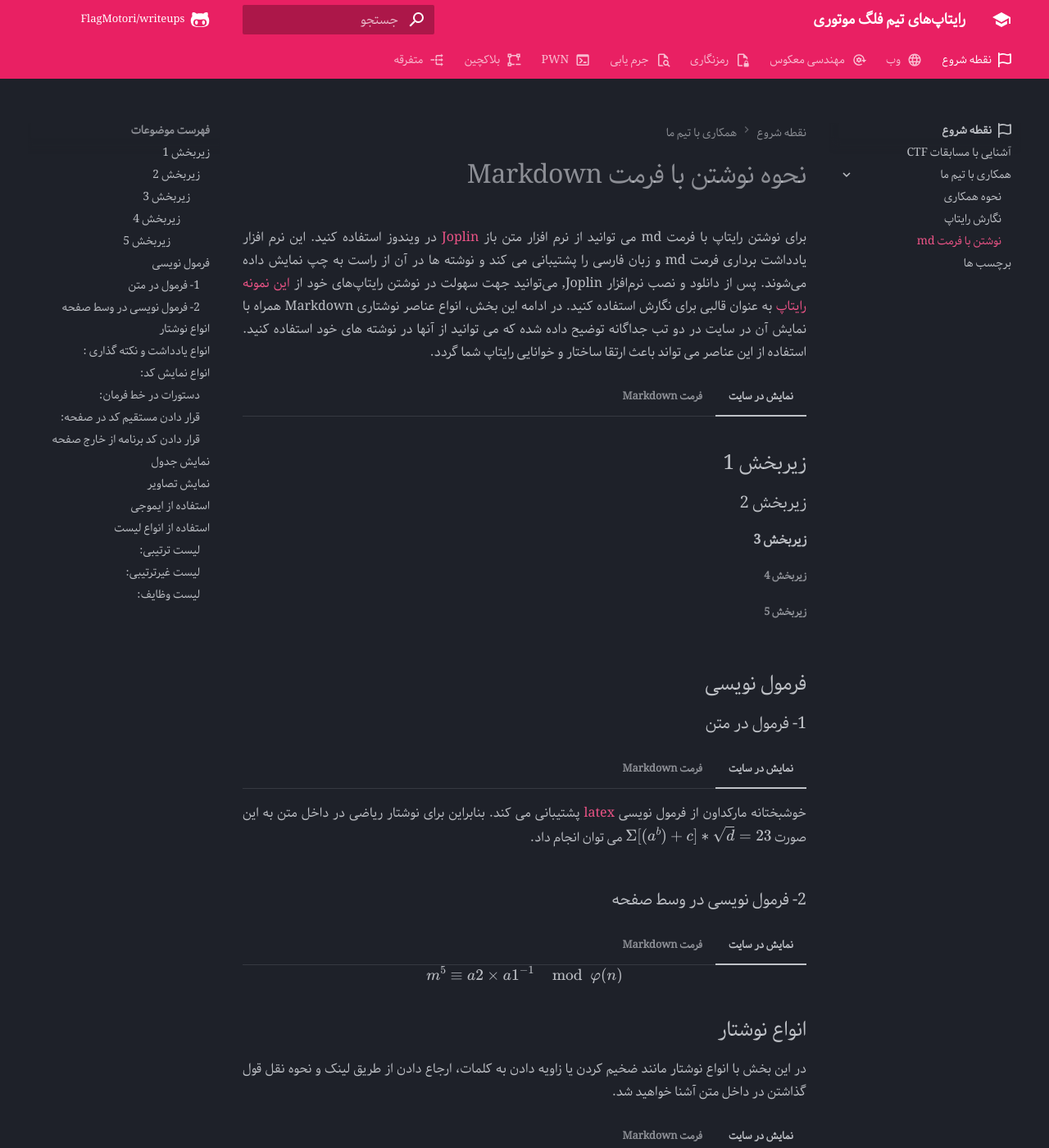
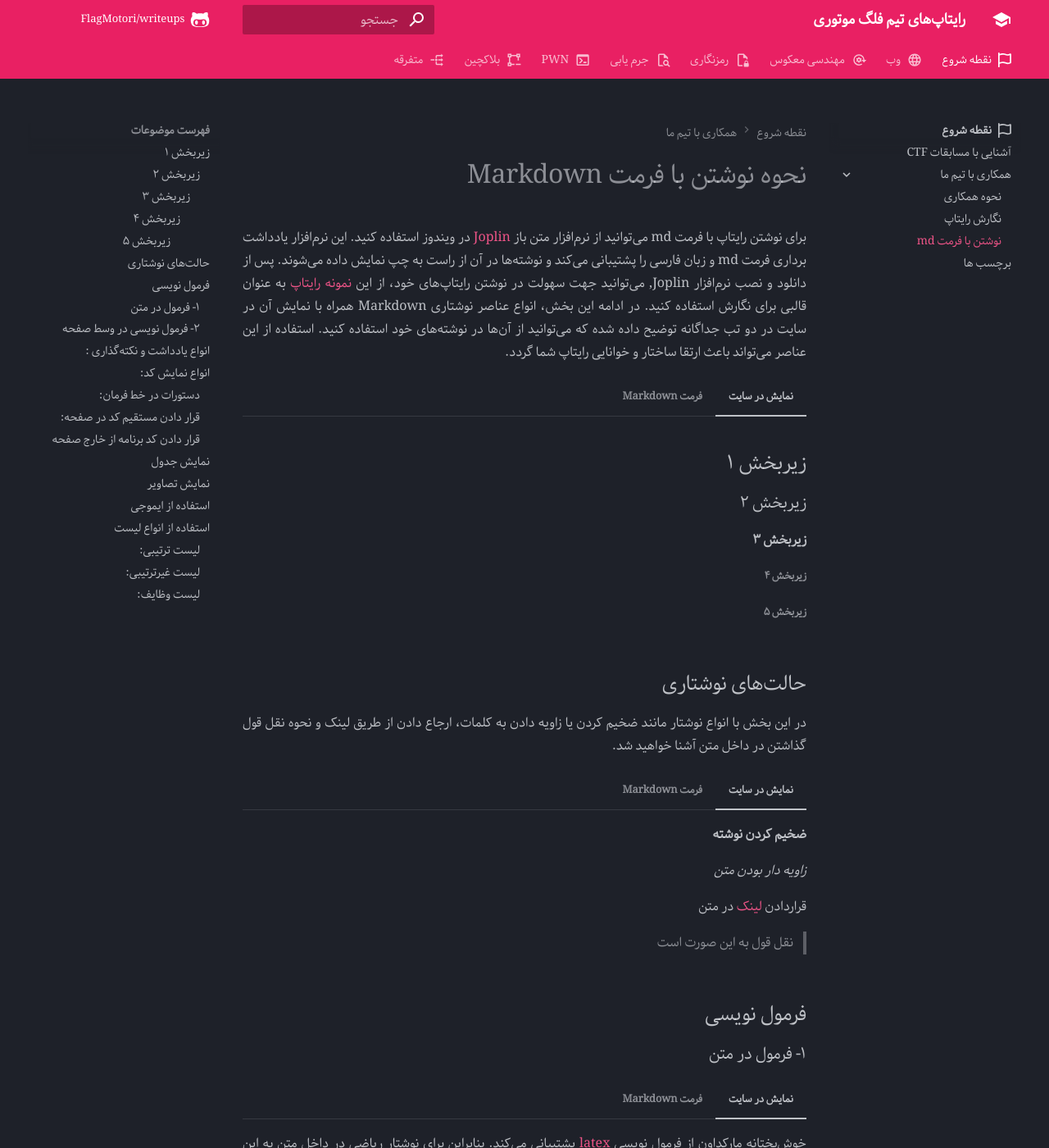
Before and after one commit to FlagMotori/writeups, an MkDocs documentation site: the page built from docs/introduction/template.md, in a window 1280 px wide and 1400 px high. Shown: the whole window at 82% size. Built offline with MkDocs 1.6.1 and Material for MkDocs 9.7.7, drawn with Linux system fonts in a browser that asks for light colours; emoji names are drawn with the system emoji font; formulas are drawn with MathJax 3; comment, search, counter and statistics services are not loaded; some of the changed text lies outside the part shown.

Commit message:
add some revision

````diff
--- a/docs/introduction/template.md
+++ b/docs/introduction/template.md
@@ -7,25 +7,27 @@ tags:
   - Joplin
 ---
 
+
+
 #   نحوه نوشتن با فرمت Markdown
 
-برای نوشتن رایتاپ با فرمت  md می توانید از نرم افزار متن باز [Joplin](https://joplinapp.org) در ویندوز استفاده کنید. این
-نرم افزار یادداشت برداری فرمت md و زبان فارسی را پشتیبانی می کند و نوشته ها در آن از راست به چپ نمایش داده می‌شوند.
-پس از دانلود و نصب نرم‌افزار Joplin, می‌توانید جهت سهولت در نوشتن رایتاپ‌های خود از [این نمونه رایتاپ](./Sample-writeup.zip){:download} به عنوان قالبی برای نگارش استفاده کنید.
-در ادامه این بخش، انواع عناصر نوشتاری Markdown همراه با نمایش آن در سایت در دو تب جداگانه توضیح داده شده که می توانید از آنها در نوشته های خود استفاده کنید. استفاده از این عناصر می تواند باعث ارتقا ساختار و خوانایی رایتاپ شما گردد.
+برای نوشتن رایتاپ با فرمت  md می‌توانید از نرم‌افزار متن باز [Joplin](https://joplinapp.org) در ویندوز استفاده کنید. این
+نرم‌افزار یادداشت برداری فرمت md و زبان فارسی را پشتیبانی می‌کند و نوشته‌ها در آن از راست به چپ نمایش داده می‌شوند.
+پس از دانلود و نصب نرم‌افزار Joplin,  می‌توانید جهت سهولت در نوشتن رایتاپ‌های خود، از این [نمونه رایتاپ](./Sample-writeup.zip){:download} به عنوان قالبی برای نگارش استفاده کنید.
+در ادامه این بخش، انواع عناصر نوشتاری Markdown همراه با نمایش آن در سایت در دو تب جداگانه توضیح داده شده که می‌توانید از آن‌ها در نوشته‌های خود استفاده کنید. استفاده از این عناصر می‌تواند باعث ارتقا ساختار و خوانایی رایتاپ شما گردد.
 
 
 === "  نمایش در سایت "
 
-    ## زیربخش 1
+    ## زیربخش ۱
 
-    ### زیربخش 2
+    ### زیربخش ۲
 
-    #### زیربخش 3
+    #### زیربخش ۳
 
-    ##### زیربخش 4
+    ##### زیربخش ۴
 
-    ###### زیربخش 5
+    ###### زیربخش ۵
 
 === "فرمت Markdown"
     ```
@@ -37,47 +39,11 @@ tags:
 
     ##### زیربخش 4
 
-    ###### زیربخش 5
+    ###### 5 زیربخش
     ```
 
 
-
-
-## فرمول نویسی
-
-### 1- فرمول در متن
-
-=== "نمایش در سایت"
-
-    خوشبختانه مارکداون از فرمول نویسی [latex](https://www.cmor-faculty.rice.edu/~heinken/latex/symbols.pdf) پشتیبانی می کند.
-    بنابراین برای نوشتار ریاضی در داخل متن به این صورت  $\Sigma[(a^b)+c]* \sqrt d =23$  می توان انجام داد.
-
-=== "فرمت Markdown"
-
-    ```
-    خوشبختانه مارکداون از از فرمول نویسی latex پشتیبانی می کند.
-    بنابراین برای نوشتار ریاضی در داخل متن به این صورت  $\Sigma[(a^b)+c] *\sqrt d =23$  می توان انجام داد.
-    ```
-
-### 2- فرمول نویسی در وسط صفحه
-
-=== "نمایش در سایت"
-
-    $$
-    m^5 \equiv  a2 \times{a1^{-1}} \mod \varphi (n)
-    $$
-
-=== "فرمت Markdown"
-
-    ```
-    $$
-    m^5 \equiv  a2 \times{a1^{-1}} \mod \varphi (n)
-    $$
-
-    ```
-
-
-## انواع نوشتار
+## حالت‌های نوشتاری
 در این بخش با انواع نوشتار مانند ضخیم کردن یا زاویه دادن به کلمات، ارجاع دادن از طریق لینک و نحوه نقل قول گذاشتن در داخل متن آشنا خواهید شد.
 
 === "نمایش در سایت"
@@ -102,14 +68,49 @@ tags:
     ```
 
 
-## انواع یادداشت و نکته گذاری :
 
-در این بخش می توانید یادداشت ها یا نکات مهم را قرار دهید. لطفا نکات اشاده شده در این قسمت را در رایتاپ خود رعایت کنید.
+## فرمول نویسی
+
+### ۱- فرمول در متن
+
+=== "نمایش در سایت"
+
+    خوش‌بختانه مارکداون از فرمول نویسی [latex](https://www.cmor-faculty.rice.edu/~heinken/latex/symbols.pdf) پشتیبانی می‌کند.
+    بنابراین برای نوشتار ریاضی در داخل متن به این صورت  $\Sigma[(a^b)+c]* \sqrt d =23$  می‌توان انجام داد.
+
+=== "فرمت Markdown"
+
+    ```
+    خوشبختانه مارکداون از از فرمول نویسی latex پشتیبانی می کند.
+    بنابراین برای نوشتار ریاضی در داخل متن به این صورت  $\Sigma[(a^b)+c] *\sqrt d =23$  می توان انجام داد.
+    ```
+
+### ۲- فرمول نویسی در وسط صفحه
+
+=== "نمایش در سایت"
+
+    $$
+    m^5 \equiv  a2 \times{a1^{-1}} \mod \varphi (n)
+    $$
+
+=== "فرمت Markdown"
+
+    ```
+    $$
+    m^5 \equiv  a2 \times{a1^{-1}} \mod \varphi (n)
+    $$
+
+    ```
+
+
+## انواع یادداشت و نکته‌گذاری :
+
+در این بخش می‌توانید یادداشت ها یا نکات مهم را قرار دهید. لطفا نکات اشاره شده در این قسمت را در رایتاپ خود رعایت کنید.
 
 === "نمایش در سایت"
 
     !!! info
-        **نکته بسیار مهم** : نویسنده باید قوانین مربوط به **سرقت ادبی** را رعایت کند. درغیر اینصورت عواقب آن متوجه خود نویسنده خواهد بود.
+        **نکته بسیار مهم** : نویسنده باید قوانین مربوط به **سرقت ادبی** را رعایت کند. درغیر این صورت عواقب آن متوجه خود نویسنده خواهد بود.
 
     !!! note "یادداشت 1"
          می توان نام نویسنده را به عنوان یک یادداشت در انتها ذکر کرد.
@@ -132,7 +133,7 @@ tags:
             یادداشت 2
 
         ??? success "Flag"
-            توصیه می شود که فلگ را داخل این نوع یادداشت گذاری قرار دهید.
+            توصیه می‌شود که فلگ را داخل این نوع یادداشت گذاری قرار دهید.
     ```
 
 
@@ -214,7 +215,7 @@ tags:
 
 
 ### قرار دادن کد برنامه از خارج صفحه
-توجه داشته باشید که علامت # را از قسمت آدرس دهی  در فرمت Markdoen حذف کنید. ما در اینجا جهت نمایش ادرس دهی آن را قرار داده ایم.
+توجه داشته باشید که علامت # را از قسمت آدرس‌دهی  در فرمت Markdoen حذف کنید. ما در اینجا جهت نمایش ادرس‌دهی آن را قرار داده‌ایم.
 === "نمایش در سایت"
 
     ```py title="main.py"
@@ -243,6 +244,7 @@ tags:
     |    1  |    1 |     1   |     1  | `DELETE`| :material-close:     |
 
     </center>
+
 
 === "فرمت Markdown"
     ```
@@ -259,7 +261,7 @@ tags:
 
 ## نمایش تصاویر
 
-تصاویر را نیز مانند جدول در تگ center قرار دهید تا هنگام نمایش وسط چین باشد
+تصاویر را نیز مانند جدول در تگ center قرار دهید تا هنگام نمایش وسط‌چین باشد
 توجه داشته باشید که فایل تصویر خود را همراه با فایل مارکداون (md.*) ارسال کنید.
 
 === "نمایش در سایت"
@@ -352,7 +354,7 @@ tags:
             * [ ] وظیفه دو دو
         - [ ] وظیفه سه
     ```
-این تنها بخشی از ویژگی های فرمت نوشتاری md بود که در اینجا اشاره شد، اگرچه موارد اشاره شده در اینجا برای نگارش یک رایتاپ   کافی است اما می توانید برای جزئیات بیشتر در مورد این فرمت به این [سایت](https://www.markdownguide.org/) سر بزنید.
+این تنها بخشی از ویژگی‌های فرمت نوشتاری md بود که در اینجا اشاره شد، اگرچه موارد اشاره شده در اینجا برای نگارش یک رایتاپ  کافی است اما می‌توانید برای جزئیات بیشتر در مورد این فرمت به این [سایت](https://www.markdownguide.org/) سر بزنید.
 
 ---
 
````
Also changed, not shown: other parts of docs/introduction/template.md (+1 -1 lines).
